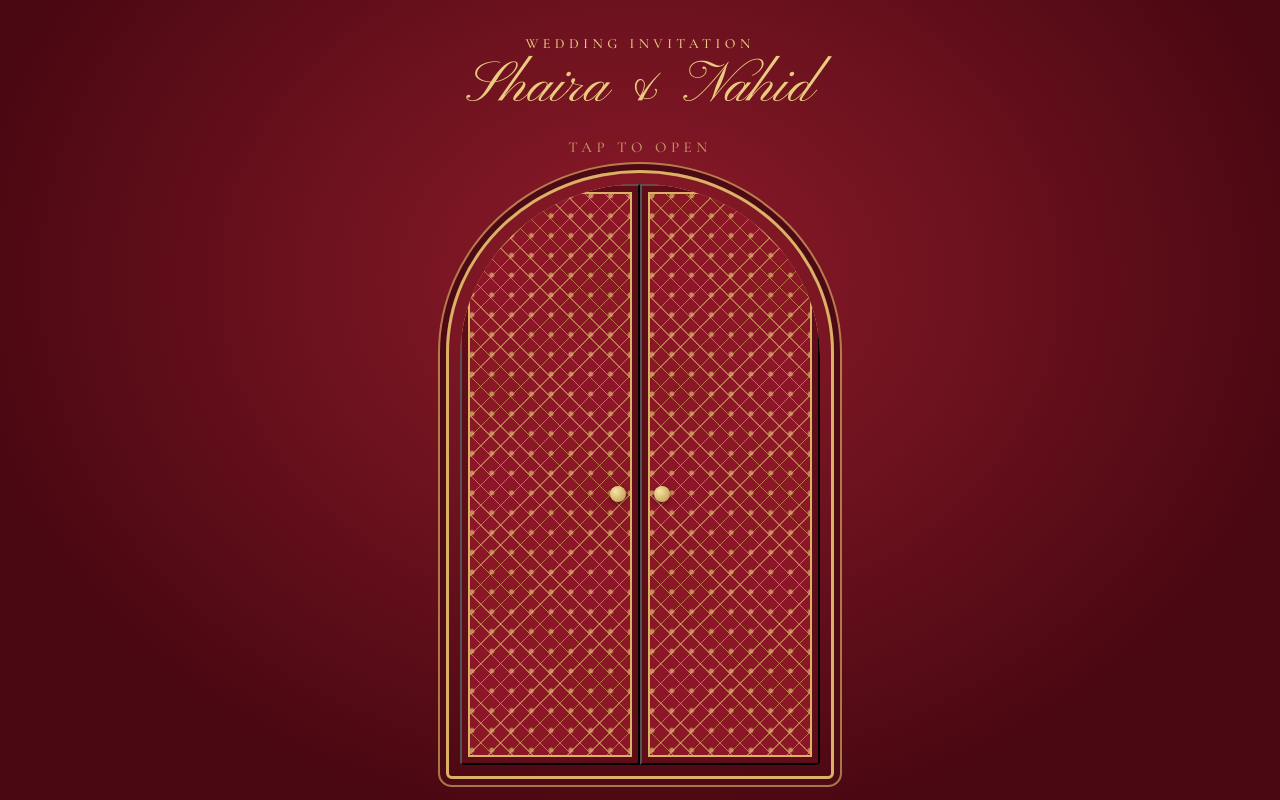
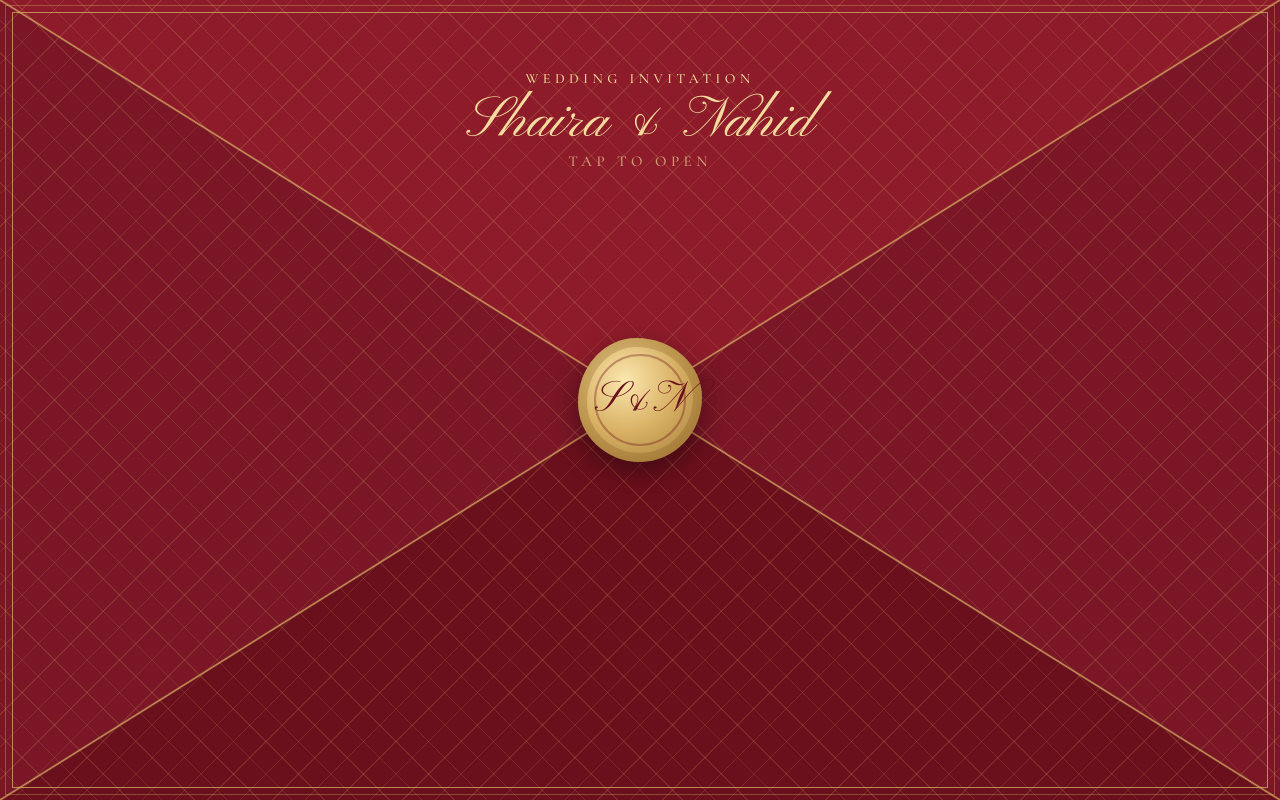
Before and after one commit to nahid-tanjum/shaira-nahid-wedding, a plain HTML site: page index.html in a window 1280 px wide. Shown: the top 800 px of the page. Drawn offline with nearby package versions, Linux system fonts and the light colour scheme.

Commit message:
Envelope opening in front of the red palace doors
Co-Authored-By: Claude Opus 5.5 <noreply@anthropic.com>

```diff
--- a/index.html
+++ b/index.html
@@ -283,6 +283,34 @@ body[data-d="7"] #mute{border-radius:50%;background:#8E1B2A;color:#F3DC9E;border
 #opener .hint{order:1;margin-top:-10px}
 #opener .op{order:2}
 body[data-d="7"] .hint{top:calc(max(70px,env(safe-area-inset-top,0px)) + 92px);bottom:auto;margin-top:0}
+
+/* ===== Design 6 outer envelope: red & gold palace envelope in front of the palace doors ===== */
+body[data-d="6"] .op7{display:block;z-index:4}
+body[data-d="6"] .optitle,body[data-d="6"] .hint{position:absolute;z-index:8;left:0;right:0;color:#F3DC9E}
+body[data-d="6"] .optitle{top:max(70px,env(safe-area-inset-top,0px))}
+body[data-d="6"] .hint{top:calc(max(70px,env(safe-area-inset-top,0px)) + 92px);bottom:auto;margin-top:0}
+body[data-d="6"] .f7 i{background-image:repeating-linear-gradient(45deg,transparent 0 22px,rgba(217,178,102,.16) 22px 23px),repeating-linear-gradient(-45deg,transparent 0 22px,rgba(217,178,102,.16) 22px 23px)}
+body[data-d="6"] .f7.t i{background-color:#8E1B2A}
+body[data-d="6"] .f7.b i{background-color:#6A0F1C}
+body[data-d="6"] .f7.l i,body[data-d="6"] .f7.r i{background-color:#7A1626}
+body[data-d="6"] .seam7{background:linear-gradient(to bottom right,transparent calc(50% - 1.5px),rgba(217,178,102,.85) 50%,transparent calc(50% + 1.5px)),linear-gradient(to bottom left,transparent calc(50% - 1.5px),rgba(217,178,102,.85) 50%,transparent calc(50% + 1.5px))}
+body[data-d="6"] .op7::after{content:"";position:absolute;inset:12px;border:1.5px solid rgba(217,178,102,.75);outline:1px solid rgba(217,178,102,.35);outline-offset:6px;z-index:5;pointer-events:none;transition:opacity .5s ease .3s}
+body[data-d="6"] .opened .op7::after{opacity:0}
+body[data-d="6"] .seal7 b{background:radial-gradient(circle at 38% 34%,#FBE7AE 0%,#D9B266 45%,#9C7330 100%);color:#6A0F1C;box-shadow:0 10px 24px rgba(30,5,10,.5),inset 0 0 0 9px rgba(120,80,20,.25)}
+body[data-d="6"] .seal7 b::after{border-color:rgba(106,15,28,.35)}
+/* the seal presses in, then breaks */
+body[data-d="6"] .opened .seal7{animation:press7 .55s ease forwards}
+@keyframes press7{0%{transform:translate(-50%,-50%) scale(1);opacity:1}35%{transform:translate(-50%,-50%) scale(.9);opacity:1}100%{transform:translate(-50%,-50%) scale(1.45);opacity:0}}
+/* gold sparkles burst from the seal */
+.sp7{position:absolute;left:50%;top:50%;width:8px;height:8px;margin:-4px 0 0 -4px;border-radius:50%;background:radial-gradient(circle,#FFF4C8 0%,#E7C57A 45%,rgba(217,178,102,0) 70%);opacity:0;z-index:7;pointer-events:none}
+.opened .sp7{animation:spark7 1.1s cubic-bezier(.2,.7,.3,1) .25s forwards}
+@keyframes spark7{0%{opacity:0;transform:translate(0,0) scale(.6)}15%{opacity:1}100%{opacity:0;transform:translate(var(--sx),var(--sy)) scale(1.6)}}
+/* doors wait for the envelope, then open; then the camera goes through */
+body[data-d="6"] .op3{transition:transform 1.5s cubic-bezier(.6,0,.3,1) 3.5s, opacity 1s ease 3.9s}
+body[data-d="6"] .a3-door{transition:transform 1.6s cubic-bezier(.6,0,.25,1) 1.75s}
+body[data-d="6"] .a3-glow{transition:opacity 1s ease 2.6s}
+body[data-d="6"] .opened .f7{transition:transform 1.25s cubic-bezier(.6,0,.3,1) .45s, opacity .5s ease 1.3s}
+
 /* site reveal */
 #site > *{transition:opacity .9s ease, transform .9s ease}
 .closed #site > *{opacity:.0001;transform:translateY(14px)}
@@ -401,7 +429,7 @@ body[data-d="7"] .hint{top:calc(max(70px,env(safe-area-inset-top,0px)) + 92px);b
     <!-- 7 -->
     <div class="op op7" data-tap>
       <div class="f7 l"><i></i></div><div class="f7 r"><i></i></div><div class="f7 b"><i></i></div><div class="f7 t"><i></i></div>
-      <div class="seam7"></div>
+      <div class="seam7"></div><i class="sp7" style="--sx:150px;--sy:0px;animation-delay:0.22s"></i><i class="sp7" style="--sx:162px;--sy:109px;animation-delay:0.26s"></i><i class="sp7" style="--sx:170px;--sy:170px;animation-delay:0.30s"></i><i class="sp7" style="--sx:55px;--sy:280px;animation-delay:0.34s"></i><i class="sp7" style="--sx:0px;--sy:150px;animation-delay:0.38s"></i><i class="sp7" style="--sx:-109px;--sy:162px;animation-delay:0.22s"></i><i class="sp7" style="--sx:-170px;--sy:170px;animation-delay:0.26s"></i><i class="sp7" style="--sx:-280px;--sy:55px;animation-delay:0.30s"></i><i class="sp7" style="--sx:-150px;--sy:0px;animation-delay:0.34s"></i><i class="sp7" style="--sx:-162px;--sy:-109px;animation-delay:0.38s"></i><i class="sp7" style="--sx:-170px;--sy:-170px;animation-delay:0.22s"></i><i class="sp7" style="--sx:-55px;--sy:-280px;animation-delay:0.26s"></i><i class="sp7" style="--sx:-0px;--sy:-150px;animation-delay:0.30s"></i><i class="sp7" style="--sx:109px;--sy:-162px;animation-delay:0.34s"></i><i class="sp7" style="--sx:170px;--sy:-170px;animation-delay:0.38s"></i><i class="sp7" style="--sx:280px;--sy:-55px;animation-delay:0.22s"></i>
       <button class="seal7" type="button" aria-label="Break the seal and open"><b>S&amp;N</b></button>
     </div>
 
@@ -544,7 +572,7 @@ body[data-d="7"] .hint{top:calc(max(70px,env(safe-area-inset-top,0px)) + 92px);b
 const $=s=>document.querySelector(s);
 const picker=$("#picker"), invite=$("#invite"), opener=$("#opener"), music=$("#music"), muteBtn=$("#mute"), flies=$("#flies");
 const NAMES={1:"Royal Maroon",2:"Indigo Nakshi",3:"Emerald Palace",4:"Fine Line",5:"Golden Butterflies",6:"Red & Gold Palace",7:"Red Envelope"};
-const DUR={1:3300,2:2700,3:3300,4:3800,5:2600,6:3300,7:2500};
+const DUR={1:3300,2:2700,3:3300,4:3800,5:2600,6:4500,7:2500};
 let cur=null, timer=null, wantMusic=true, fromPicker=false;
 
 function route(){
```
